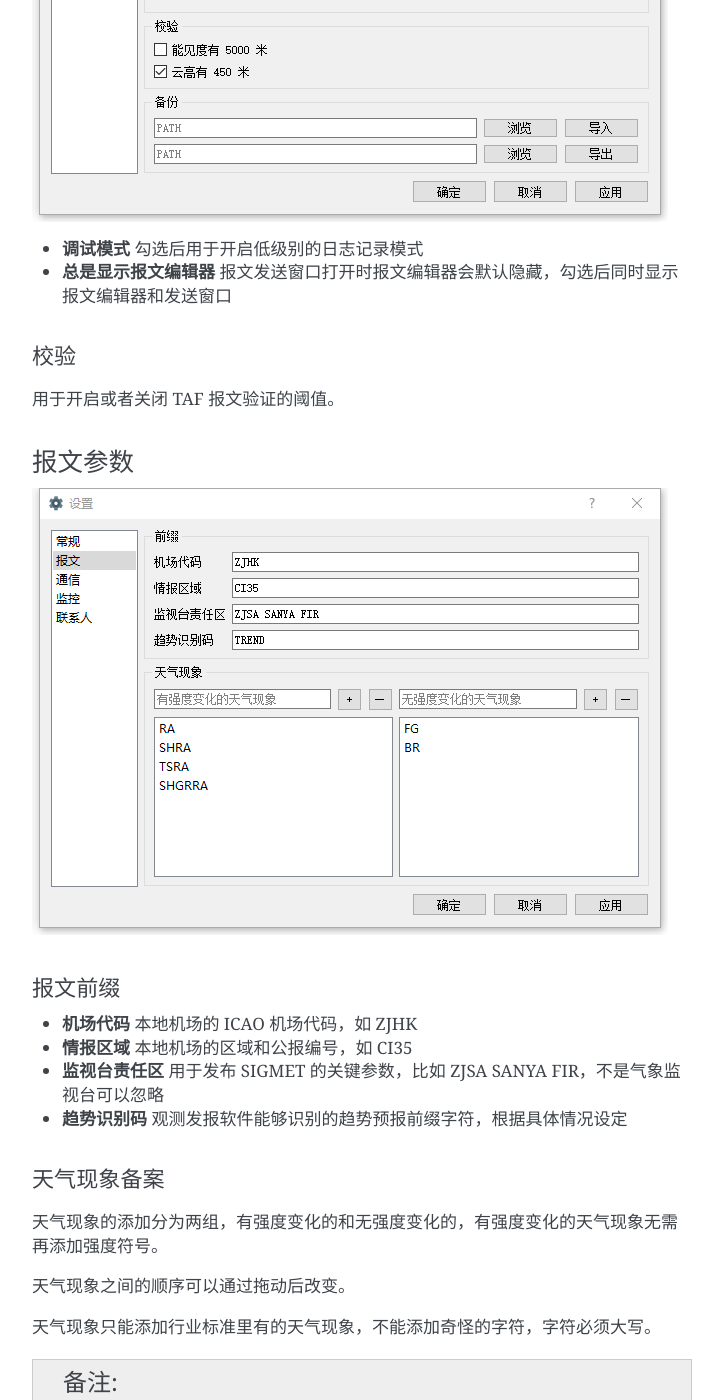
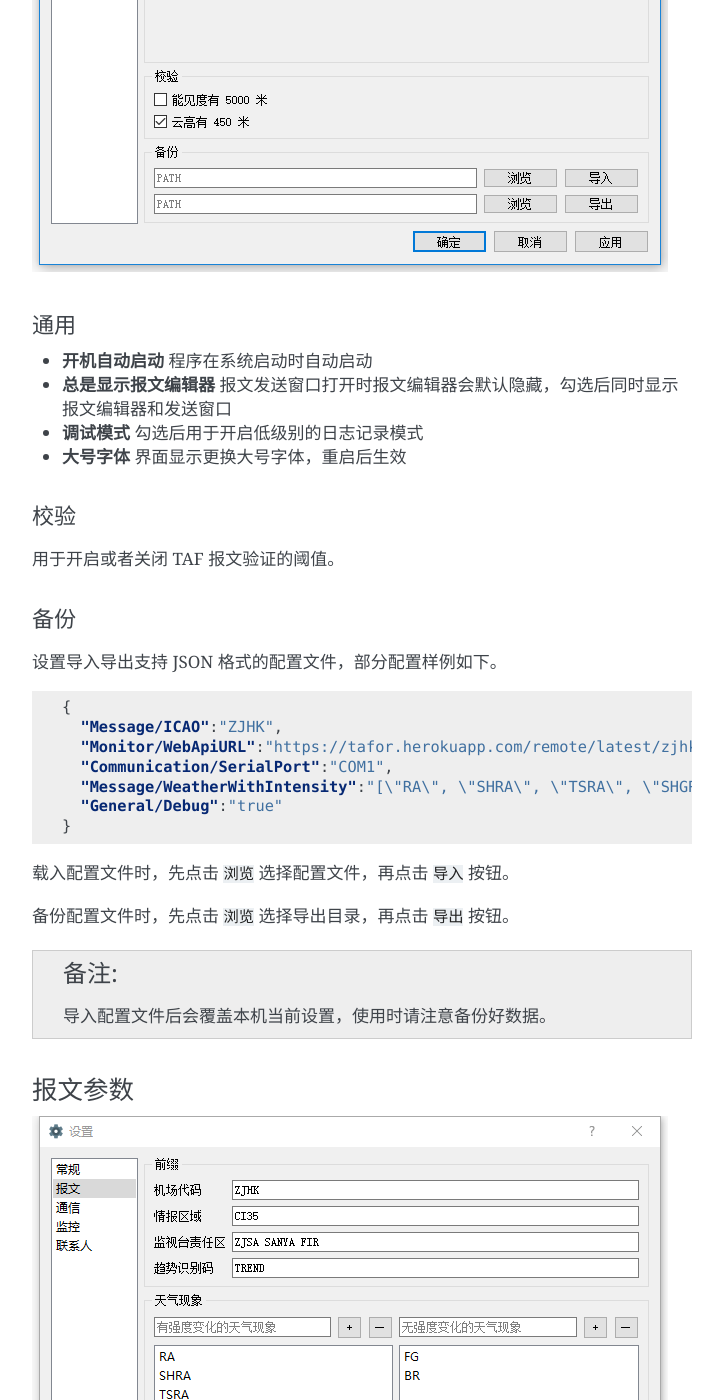
Before and after one commit to up1and/tafor, a Sphinx documentation site: the page built from docs/guide.rst, in a window 1280 px wide and 1400 px high, scrolled down 2258 px. Shown: the whole window, without its empty margins (388-1111 px from the left). Built offline with Sphinx 7.4.7, drawn with Linux system fonts in a browser that asks for light colours; some of the changed text lies outside the part shown.

Commit message:
更新文档

```diff
--- a/docs/guide.rst
+++ b/docs/guide.rst
@@ -32,6 +32,7 @@
 
 表格右下角 ``蓝色箭头`` 为翻页按钮。
 
+表格右下角搜索框支持按日期过滤报文，如 `2018/03/17`，查询当日报文。
 
 .. note:: TAF 报文在发送后没有出现绿色对勾的标志，请务必检查报文是否正确发出。
 
@@ -44,12 +45,36 @@
 
 .. image:: /images/general_settings.png
 
+通用
+""""""""""""
+- **开机自动启动** 程序在系统启动时自动启动
+- **总是显示报文编辑器** 报文发送窗口打开时报文编辑器会默认隐藏，勾选后同时显示报文编辑器和发送窗口
 - **调试模式** 勾选后用于开启低级别的日志记录模式
-- **总是显示报文编辑器** 报文发送窗口打开时报文编辑器会默认隐藏，勾选后同时显示报文编辑器和发送窗口
+- **大号字体** 界面显示更换大号字体，重启后生效
 
 校验
 """"""""""""
 用于开启或者关闭 TAF 报文验证的阈值。
+
+备份
+""""""""""""
+设置导入导出支持 JSON 格式的配置文件，部分配置样例如下。
+
+.. code-block:: json
+
+    {
+      "Message/ICAO":"ZJHK",
+      "Monitor/WebApiURL":"https://tafor.herokuapp.com/remote/latest/zjhk.json",
+      "Communication/SerialPort":"COM1",
+      "Message/WeatherWithIntensity":"[\"RA\", \"SHRA\", \"TSRA\", \"SHGRRA\"]",
+      "General/Debug":"true"
+    }
+
+载入配置文件时，先点击 ``浏览`` 选择配置文件，再点击 ``导入`` 按钮。
+
+备份配置文件时，先点击 ``浏览`` 选择导出目录，再点击 ``导出`` 按钮。
+
+.. note:: 导入配置文件后会覆盖本机当前设置，使用时请注意备份好数据。
 
 
 报文参数
@@ -176,11 +201,11 @@ AFTN 参数
 
 .. code-block:: python
 
-    requests.post(:url, auth=('api', :token), data={'mobile': :mobile})
+    requests.post(url, auth=('api', token), data={'mobile': mobile})
 
-- **:url** 请求电话拨号服务的地址
-- **:token** 用于认证用户身份的密钥
-- **:mobile** 所要呼叫的手机号
+- **url** 请求电话拨号服务的地址
+- **token** 用于认证用户身份的密钥
+- **mobile** 所要呼叫的手机号
 
 .. note:: 认证 Token 需要电话服务网站注册账号后生成。
 
```
Also changed, not shown: other parts of docs/guide.rst (+4 -0 lines), docs/images/general_settings.png, docs/images/message_settings.png, docs/images/taf_table.png, docs/images/trend_editor.png (added).
